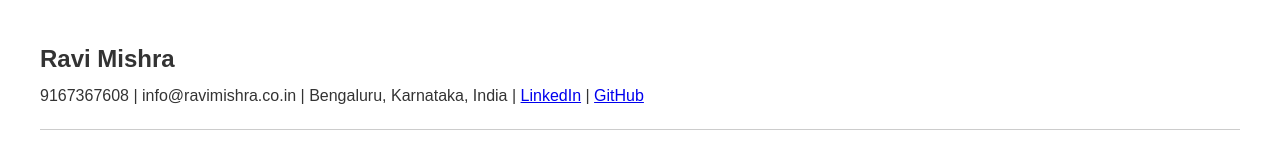
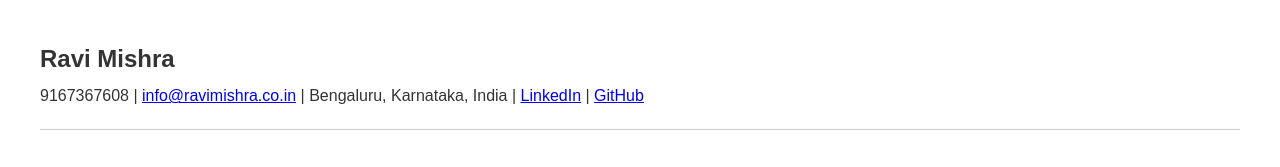
Before and after one commit to achieveravi/achieveravi, a plain HTML site: page index.html in a window 1280 px wide. Shown: the top 167 px of the page. Drawn offline with Linux system fonts and the light colour scheme.

Commit message:
adding mail link

```diff
--- a/index.html
+++ b/index.html
@@ -15,7 +15,7 @@
 </head>
 <body>
 <h1>Ravi Mishra</h1>
-<p>9167367608 | info@ravimishra.co.in | Bengaluru, Karnataka, India |
+<p>9167367608 | <a href="mailto:info@ravimishra.co.in">info@ravimishra.co.in</a> | Bengaluru, Karnataka, India |
 <a href='https://www.linkedin.com/in/mishraravi'>LinkedIn</a> |
 <a href='https://github.com/achieveravi'>GitHub</a></p>
 <hr>
```
